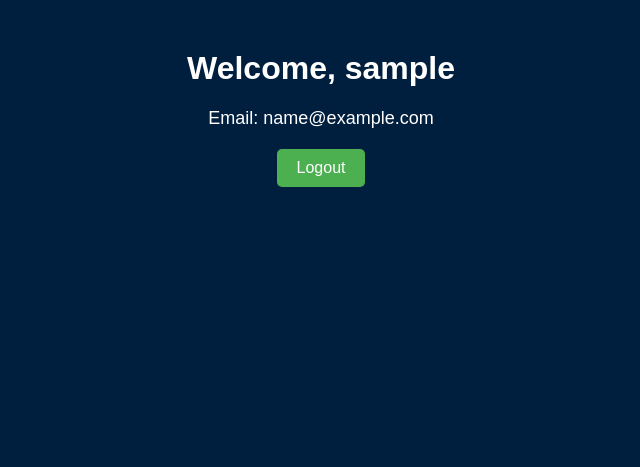
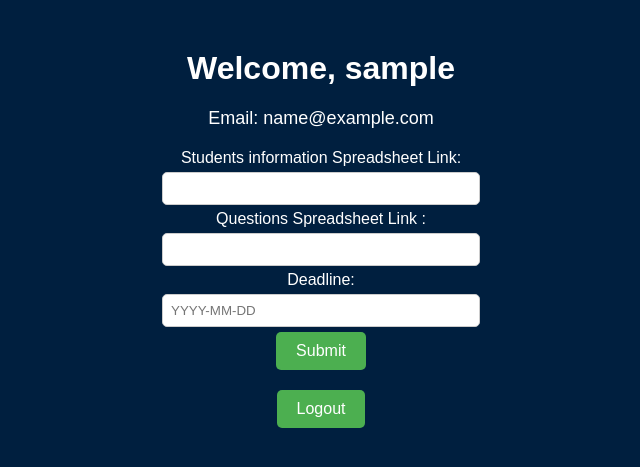
Before and after one commit to Ashrif411/cse299, a Flask app: page /input in a window 1280 px wide. Shown: the top 467 px of the page, without its empty margins (319-959 px from the left). Run offline with Flask 3, Linux system fonts and the light colour scheme; the visitor is signed in with stand-in values (Sample User, id 1).

Commit message:
Students spreadsheet link and questions spreadsheed link field added

```diff
--- a/templates/input.html
+++ b/templates/input.html
@@ -32,6 +32,13 @@
         input[type="submit"]:hover {
             background-color: #45a049; /* Darker green on hover */
         }
+        input[type="text"] {
+            padding: 8px;
+            border-radius: 5px;
+            border: 1px solid #ccc;
+            margin: 5px;
+            width: 300px;
+        }
     </style>
     <meta charset="UTF-8">
     <meta name="viewport" content="width=device-width, initial-scale=1.0">
@@ -40,6 +47,15 @@
 <body>
     <h1>Welcome, {{ user_name }}</h1>
     <p>Email: {{ user_email }}</p>
+    <form action="/submit_data" method="post">
+        <label for="spreadsheet_link1">Students information Spreadsheet Link:</label><br>
+        <input type="text" id="spreadsheet_link1" name="spreadsheet_link1" required><br>
+        <label for="spreadsheet_link2">Questions Spreadsheet Link :</label><br>
+        <input type="text" id="spreadsheet_link2" name="spreadsheet_link2" required><br>
+        <label for="deadline">Deadline:</label><br>
+        <input type="text" id="deadline" name="deadline" placeholder="YYYY-MM-DD"><br>
+        <input type="submit" value="Submit">
+    </form>
     <form action="/logout" method="post">
         <input type="submit" value="Logout">
     </form>
```
